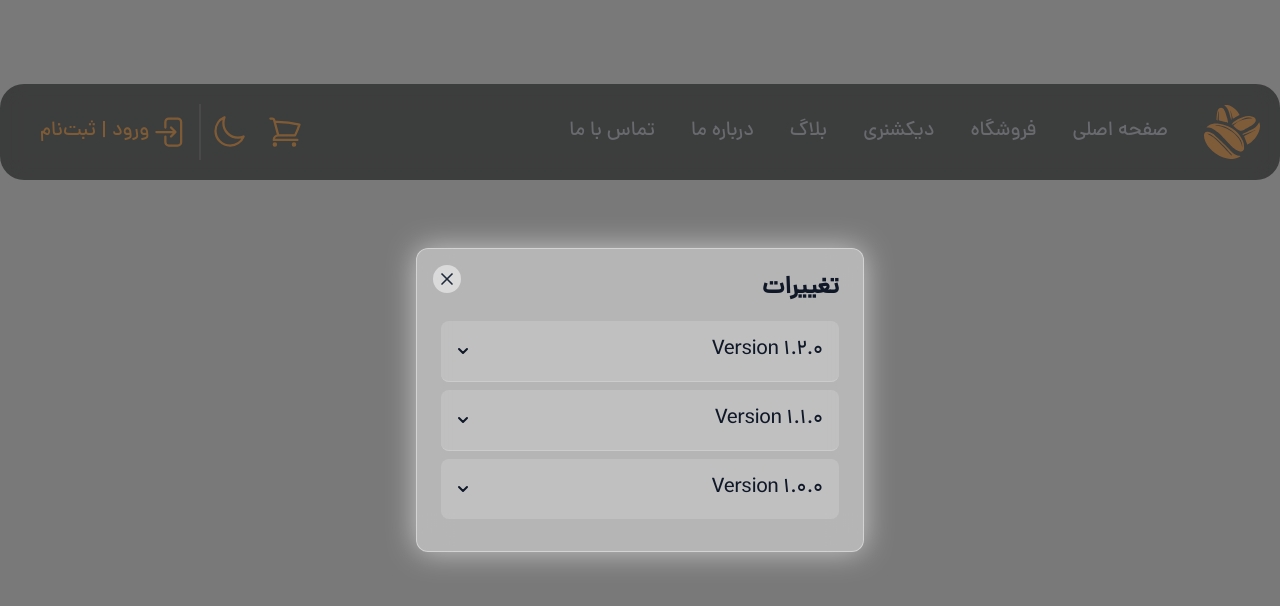
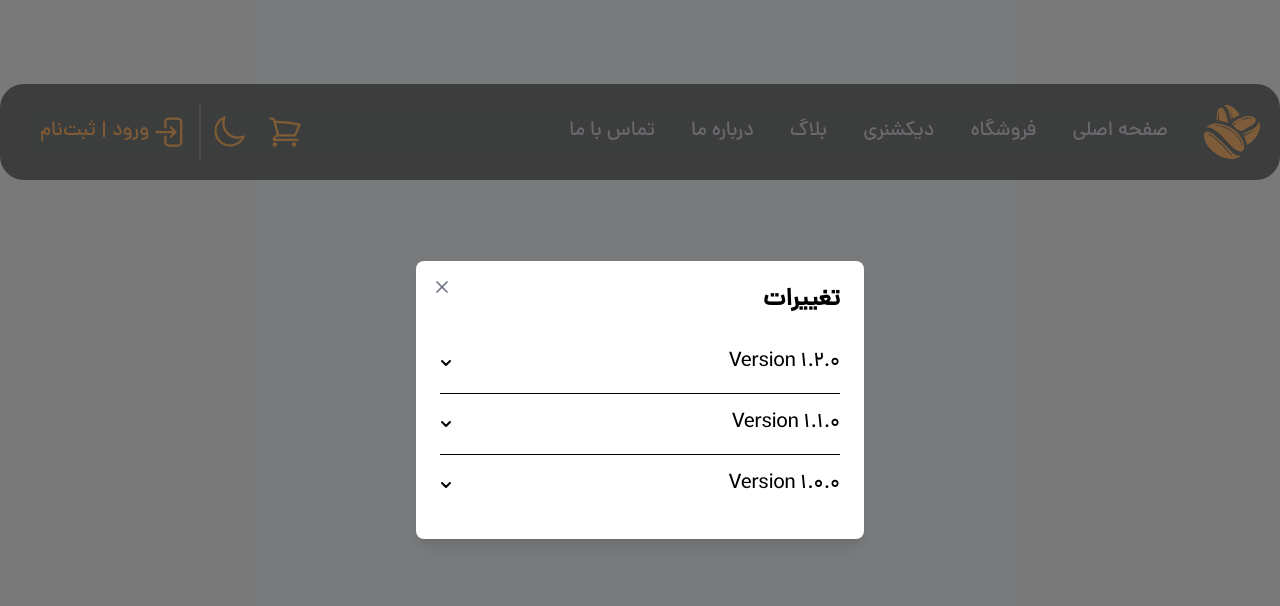
Before and after one commit to ATalitanha/golden-coffe, a Next.js app: page / in a window 1280 px wide. Shown: the top 606 px of the page. Built offline with nearby package versions, Linux system fonts and the light colour scheme.

Commit message:
Update change-log.tsx

```diff
--- a/components/change-log.tsx
+++ b/components/change-log.tsx
@@ -12,15 +12,20 @@ export function ChangeLog() {
   const [expandedItem, setExpandedItem] = useState<string | null>(null);
 
   useEffect(() => {
-    setIsOpen(true);
-    const logs = getChangeLogs();
-    setChangeLogs(logs);
+    // Show the popup on every refresh
+    setIsOpen(true)
+
+    // Fetch the changelog data
+    const logs = getChangeLogs()
+    setChangeLogs(logs)
   }, []);
 
+  // Handle accordion state
   const handleAccordionChange = (value: string) => {
     setExpandedItem(expandedItem === value ? null : value);
   };
 
+  // Text reveal animation for changes
   const textVariants = {
     hidden: { opacity: 0 },
     visible: (i: number) => ({
@@ -41,45 +46,24 @@ export function ChangeLog() {
           exit={{ opacity: 0 }}
         >
           <motion.div
-            className="relative w-full max-w-md max-h-[80vh] overflow-auto rounded-xl p-6 m-4"
+            className="relative w-full max-w-md max-h-[80vh] overflow-auto bg-white dark:bg-gray-950 dark:text-white rounded-lg shadow-lg p-6 m-4"
             initial={{ y: 50, opacity: 0, scale: 0.9 }}
             animate={{ y: 0, opacity: 1, scale: 1 }}
-            exit={{
-              scale: [1, 0.8, 0.6],
-              rotate: [0, 0, 25],
-              x: [0, 100, 600],
-              y: [0, 0, -40],
-              opacity: [1, 1, 0],
-            }}
-            transition={{
-              duration: 1.1,
-              ease: "easeInOut",
-            }}
-            style={{
-              background: "rgba(255, 255, 255, 0.45)",
-              backdropFilter: "blur(16px)",
-              WebkitBackdropFilter: "blur(16px)",
-              border: "1px solid rgba(255, 255, 255, 0.4)",
-              boxShadow: "0 0 30px rgba(255, 255, 255, 0.6)",
-            }}
+            exit={{ y: 50, opacity: 0, scale: 0.9 }}
+            transition={{ type: "spring", damping: 25, stiffness: 300 }}
           >
             <motion.button
               onClick={() => setIsOpen(false)}
-              className="absolute top-4 left-4 text-gray-800 hover:text-black"
+              className="absolute top-4 left-4 text-gray-500 hover:text-gray-700 dark:text-gray-400 dark:hover:text-gray-200"
               whileHover={{ scale: 1.2, rotate: 90 }}
               transition={{ type: "spring", stiffness: 300, damping: 15 }}
-              style={{
-                background: "rgba(255,255,255,0.5)",
-                borderRadius: "50%",
-                padding: "4px"
-              }}
             >
-              <X className="h-5 w-5 cursor-pointer" />
+              <X  className="h-5 w-5 cursor-pointer" />
             </motion.button>
 
             <motion.h2
               onClick={toggleTheme}
-              className="text-2xl font-bold mb-4 text-gray-900"
+              className="text-2xl font-bold mb-4"
               initial={{ opacity: 0, y: -10 }}
               animate={{ opacity: 1, y: 0 }}
               transition={{ delay: 0.2 }}
@@ -87,25 +71,21 @@ export function ChangeLog() {
               تغییرات
             </motion.h2>
 
-            <div className="w-full">
+            <div  className="w-full">
               {changeLogs.map((log, index) => (
                 <motion.div
                   key={index}
-                  className="border-b border-white/20 last:border-b-0 mb-2"
+                  className="border-b last:border-b-0"
                   initial={{ opacity: 0, x: -20 }}
                   animate={{ opacity: 1, x: 0 }}
                   transition={{ delay: 0.1 * index }}
-                  style={{
-                    background: "rgba(255,255,255,0.15)",
-                    borderRadius: "8px",
-                  }}
                   whileHover={{
-                    background: "rgba(255,255,255,0.25)",
+                    backgroundColor: "rgba(0, 0, 0, 0.03)",
                     transition: { duration: 0.2 },
                   }}
                 >
                   <div
-                    className="py-4 px-4 text-xl flex justify-between items-center cursor-pointer text-gray-900"
+                    className="py-4 text-xl flex justify-between items-center cursor-pointer"
                     onClick={() => handleAccordionChange(`item-${index}`)}
                   >
                     <span className="font-medium">Version {log.version}</span>
@@ -134,12 +114,12 @@ export function ChangeLog() {
                         transition={{ duration: 0.3 }}
                         className="overflow-hidden"
                       >
-                        <div className="pb-4 px-6">
+                        <div className="pb-4 px-1">
                           <ul className="list-disc pl-5 space-y-1">
                             {log.changes.map((change, changeIndex) => (
                               <motion.li
                                 key={changeIndex}
-                                className="text-gray-800/90"
+                                className=" text-gray-700 dark:text-gray-300"
                                 custom={changeIndex}
                                 initial="hidden"
                                 animate="visible"
@@ -161,4 +141,4 @@ export function ChangeLog() {
       )}
     </AnimatePresence>
   );
-}
+};
```
